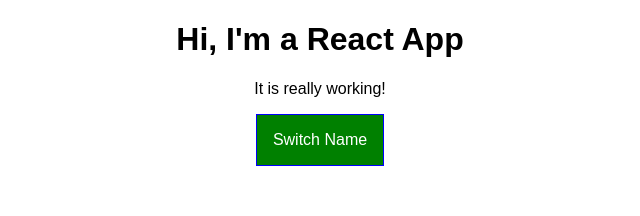
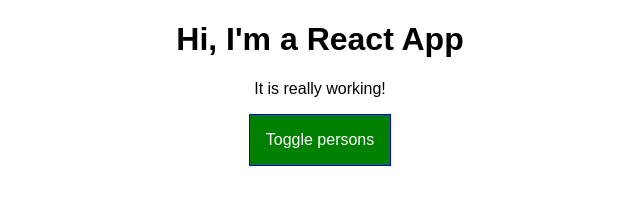
Before and after one commit to Niyonsengaeric/ReactStarting, a React app: page / in a window 1280 px wide. Shown: the top 216 px of the page, without its empty margins (320-960 px from the left). Built offline with nearby package versions, Linux system fonts and the light colour scheme.

Commit message:
component deepDive

```diff
--- a/src/App.css
+++ b/src/components/Cockpit/Cockpit.css
@@ -1,15 +1,16 @@
-.App {
-  text-align: center;
-}
-
-.App button.Red {
+.Cockpit button.Red {
   background-color: red;
 }
 
 .bold {
   font-weight: bold;
 }
-.App button {
+
+.red {
+  color: red;
+}
+
+.Cockpit button {
   border: 1px solid blue;
   padding: 16px;
   background-color: green;
@@ -17,11 +18,13 @@
   color: white;
   cursor: pointer;
 }
-.App button:hover {
+
+.Cockpit button:hover {
   background-color: lightgreen;
   color: black;
 }
-.App button.Red:hover {
+
+.Cockpit button.Red:hover {
   background-color: salmon;
   color: black;
 }
--- /dev/null
+++ b/src/components/Cockpit/Cockpit.js
@@ -0,0 +1,30 @@
+import React from 'react'
+import classes from './Cockpit.css';
+
+const cockpit = (props) => {
+  const assignedclasses = [];
+  let btnClass = '';
+  if (props.showPersons) {
+
+    btnClass = classes.Red;
+
+  }
+  if (props.persons.length <= 2) {
+    assignedclasses.push(classes.red);
+  }
+  if (props.persons.length <= 1) {
+    assignedclasses.push(classes.bold);
+  }
+
+  return (
+    <div className={classes.Cockpit}>
+      <h1>Hi, I'm a React App </h1>
+      <p className={assignedclasses.join(' ')}>It is really working!</p>
+      <button
+        className={btnClass}
+        onClick={props.clicked}>Toggle persons</button>
+    </div>
+  );
+
+}
+export default cockpit;
--- /dev/null
+++ b/src/components/Persons/Persons.js
@@ -0,0 +1,14 @@
+import React from 'react';
+import Person from './Person/Person';
+const persons = (props) => props.persons.map((person, index) => {
+  return <Person
+    click={() => props.clicked(index)}
+    name={person.name}
+    age={person.age}
+    key={person.id}
+
+    changed={(event) => props.changed(event, person.id)}
+  />
+});
+
+export default persons;
--- /dev/null
+++ b/src/containers/App.css
@@ -0,0 +1,3 @@
+.App {
+  text-align: center;
+}
--- a/src/App.js
+++ b/src/containers/App.js
@@ -1,7 +1,7 @@
 import React, { Component } from 'react';
 import classes from './App.css';
-import Person from './Person/Person';
-import ErrorBoundary from './ErrorBoundary/ErrorBoundary'
+import Persons from '../components/Persons/Persons';
+import Cockpit from '../components/Cockpit/Cockpit';
 
 class App extends Component {
   state = {
@@ -46,41 +46,25 @@
   render() {
 
     let persons = null;
-    let btnClass = '';
-
     if (this.state.showPersons) {
       persons = (
-        <div>
-          {this.state.persons.map((person, index) => {
-            return <ErrorBoundary key={person.id}>
-              <Person
-              click={() => this.deletePersonHandler(index)}
-              name={person.name}
-              age={person.age}
 
-              changed={(event) => this.nameChangedHandler(event, person.id)}
-            /></ErrorBoundary>
-          })}
+          <Persons
+            persons={this.state.persons}
+            clicked={this.deletePersonHandler}
+            changed={this.nameChangedHandler}
+          />
+      );
+    }
 
-        </div>
-      );
-      btnClass = classes.Red;
-    }
-    const assignedclasses = [];
-    if (this.state.persons.length <= 2) {
-      assignedclasses.push(classes.red);
-    }
-    if (this.state.persons.length <= 1) {
-      assignedclasses.push(classes.bold);
-    }
     return (
 
       <div className={classes.App}>
-        <h1>Hi, I'm a React App </h1>
-        <p className={assignedclasses.join(' ')}>It is really working!</p>
-        <button
-          className={btnClass}
-          onClick={this.togglePersonHandler}>Switch Name</button>
+        <Cockpit
+          showPersons={this.state.showPersons}
+          persons={this.state.persons}
+          clicked={this.togglePersonHandler}
+        />
         {persons}
 
       </div>
--- a/src/index.js
+++ b/src/index.js
@@ -1,7 +1,7 @@
 import React from 'react';
 import ReactDOM from 'react-dom';
 import './index.css';
-import App from './App';
+import App from './containers/App';
 import registerServiceWorker from './registerServiceWorker';
 
 ReactDOM.render(<App />, document.getElementById('root'));
```
Also changed, not shown: src/components/Persons/Person/Person.css (renamed from src/Person/Person.css), src/components/Persons/Person/Person.js (renamed from src/Person/Person.js), 1 other file (tests, documents, lock files or other folders).
